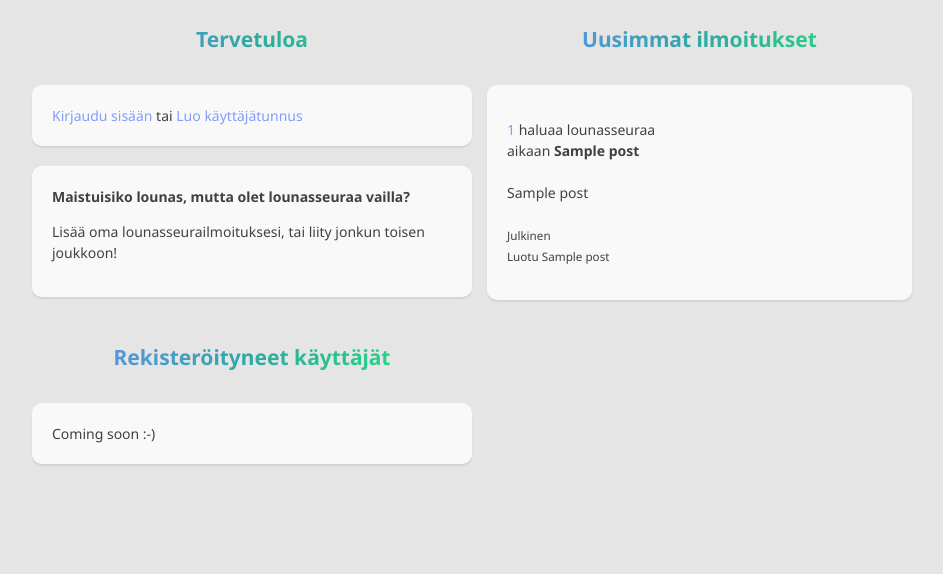
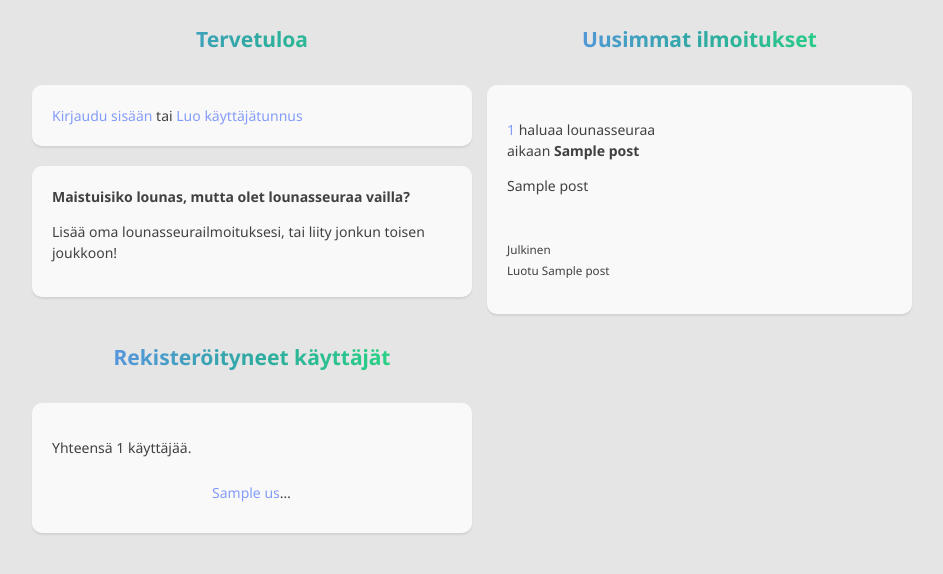
Before and after one commit to jasminlei/tsoha-cafemeet, a Flask app: template templates/index.html in a window 1280 px wide. Shown: the part 209-783 px from the top of the page, without its empty margins (168-1111 px from the left). Run offline with Flask 3, Linux system fonts and the light colour scheme; the template is opened without the code that fills it: most values are stand-ins (such as "Sample title", 1, 10 or a date in 2020).

Commit message:
Add registered users section to the homepage, showing the total number of users and links to profiles. Long usernames are handled properly.

```diff
--- a/lunch.py
+++ b/lunch.py
@@ -58,9 +58,7 @@ def latest_lunch_posts():
                 lp.created_at DESC
                 LIMIT 3;
             """)
-        result = db.session.execute(
-            sql, {"current_user_id": current_user_id} if current_user_id else {}
-        )
+        result = db.session.execute(sql, {"current_user_id": current_user_id})
         latest_posts = result.fetchall()
 
         return latest_posts
--- a/static/main.css
+++ b/static/main.css
@@ -13,6 +13,10 @@ body {
 }
 
 .bio-text {
+    white-space: pre-wrap;
+}
+
+.message-text {
     white-space: pre-wrap;
 }
 
@@ -181,3 +185,18 @@ a:visited {
 a:hover {
     color: rgba(108, 194, 142);
 }
+
+.user-list {
+    display: flex;
+    flex-wrap: wrap;
+    justify-content: center;
+}
+
+.user-item {
+    width: 20%;
+    text-align: center;
+    margin: 10px;
+    overflow: hidden;
+    text-overflow: ellipsis;
+    white-space: nowrap;
+}
--- a/templates/index.html
+++ b/templates/index.html
@@ -28,7 +28,19 @@
         </div>
 
         <div class="content">
-            Coming soon :-)
+            {% if users %}
+            <p>Yhteensä {{ user_count }} käyttäjää.</p>
+            <div class="user-list">
+
+                {% for user in users %}
+                <div class="user-item">
+                    <a href="/profile/{{ user }}">{{ user }}</a>
+                </div>
+                {% endfor %}
+            </div>
+            {% else %}
+            <p style="text-align: center;">Ei vielä käyttäjiä</p>
+            {% endif %}
         </div>
 
     </div>
@@ -50,8 +62,8 @@
                 {% elif post[4] %}
                 paikkaan {{ post[4] }}
                 {% endif %}<br>
-                aikaan <b>{{ post[2] }}</b> <br><br>
-                {{ post[5] }}<br><br>
+                aikaan <b>{{ post[2] }}</b> <br>
+            <div class="message-text">{{ post[5] }}</div><br><br>
             {% if post[6] == 'friends' %}
             <small>Vain kavereille</small>
             {% else %}
```
Also changed, not shown: routes.py (+7 -1 lines), templates/post.html (+8 -8 lines), templates/posts.html (+7 -7 lines), users.py (+15 -0 lines), README.md. Lines whose indentation alone changed are shown as unchanged.
